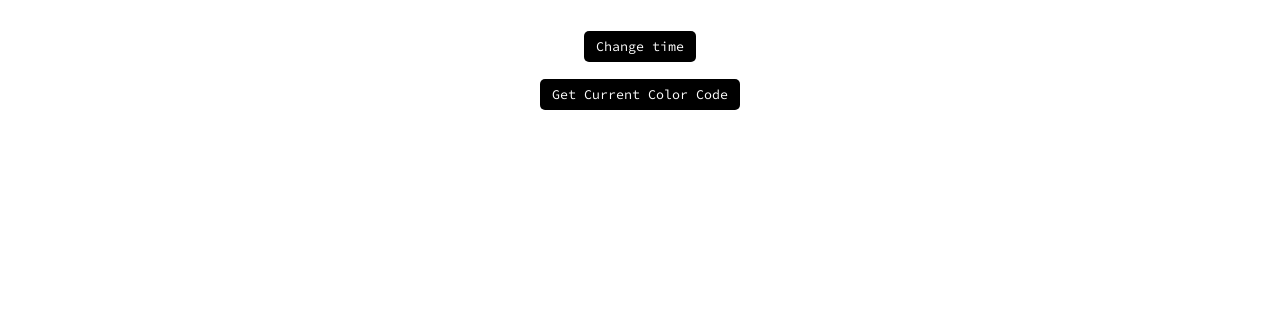
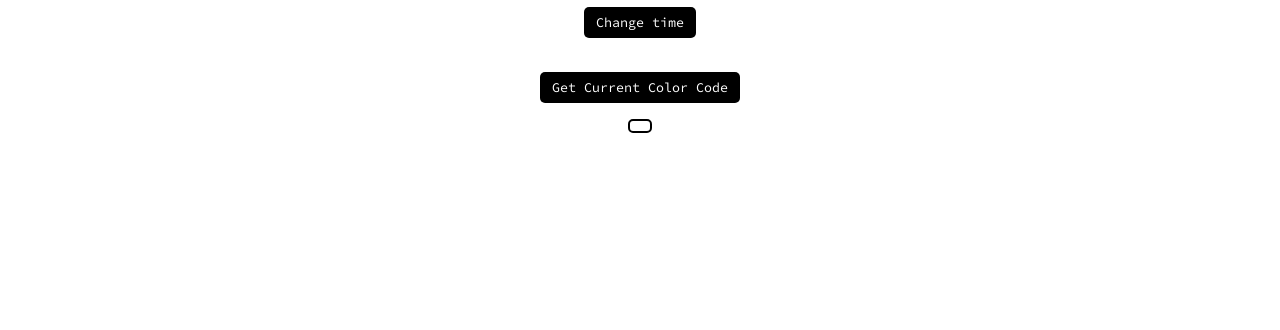
Before and after one commit to Aakashhalli/Infinite_colors, a plain HTML site: page index.html in a window 1280 px wide. Shown: the part 392-722 px from the top of the page. Drawn offline with Linux system fonts and the light colour scheme.

Commit message:
Update style.css

```diff
--- a/style.css
+++ b/style.css
@@ -44,6 +44,7 @@ button:hover {
   margin-top: 17px;
 }
 #userTimeButton,
+#currentColorButton,
 #timeChangeDiv {
   margin-top: 17px;
 }
@@ -78,3 +79,14 @@ a {
   font-style: normal;
   padding: 10px;
 }
+#displayCodeHere {
+  background-color: #fff;
+  font-size: medium;
+  border-radius: 5px;
+  border: 2px solid black;
+  padding: 5px;
+  padding: 5px 10px;
+  font-family: "Optima", monospace;
+  font-optical-sizing: auto;
+  font-weight: 7x;
+}
```
